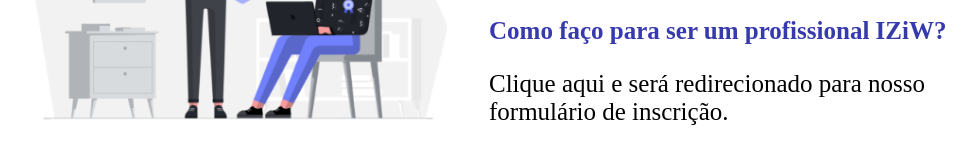
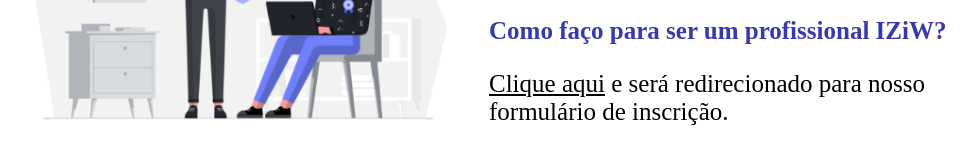
Before and after one commit to CarlosEduLima/test-site, a Next.js app: page / in a window 1280 px wide. Shown: the part 1078-1241 px from the top of the page, without its empty margins (151-1127 px from the left). Built offline with nearby package versions, Linux system fonts and the light colour scheme.

Commit message:
feat: add link

```diff
--- a/package.json
+++ b/package.json
@@ -11,6 +11,7 @@
     "build-storybook": "build-storybook -s public"
   },
   "dependencies": {
+    "@babel/plugin-proposal-do-expressions": "^7.14.5",
     "axios": "^0.23.0",
     "expo-font": "^9.2.1",
     "next": "11.1.2",
@@ -25,7 +26,6 @@
   },
   "devDependencies": {
     "@babel/core": "~7.9.0",
-    "typescript-eslint": "^0.0.1-alpha.0",
     "@storybook/addon-actions": "^6.3.12",
     "@storybook/addon-essentials": "^6.3.12",
     "@storybook/addon-knobs": "^5.3",
@@ -50,7 +50,8 @@
     "eslint-plugin-react": "^7.26.0",
     "eslint-plugin-react-hooks": "^4.2.0",
     "prettier": "2.4.1",
-    "typescript": "^4.4.4"
+    "typescript": "^4.4.4",
+    "typescript-eslint": "^0.0.1-alpha.0"
   },
   "browserslist": {
     "production": [
--- a/src/UI/components/what-makes-us-different/index.tsx
+++ b/src/UI/components/what-makes-us-different/index.tsx
@@ -1,5 +1,6 @@
 import React from 'react';
-import { Container, ContentLine, Text, Divider, SubContent, SubTitle, Title, ThisImage, SubContentRight, SubContentLeft } from './styles'
+import Link from 'next/link';
+import { Container, ContentLine, Text, Divider, SubTitle, Title, Image, SubContentRight, SubContentLeft, StyledLink } from './styles'
 import askingQuestions from '../../../assets/asking-questions.png';
 import startupIdea from '../../../assets/startup-idea.png';
 import workRiskFree from '../../../assets/work-risk-free.png';
@@ -13,7 +14,7 @@
       <Divider />
       <ContentLine>
         <SubContentLeft>
-          <ThisImage src={askingQuestions} />
+          <Image src={askingQuestions} />
         </SubContentLeft>
         <SubContentRight>
           <SubTitle>É de graça?</SubTitle>
@@ -27,17 +28,17 @@
           <Text>Na IziW prezamos sempre pela segurança de nossos clientes e colaboradores. Sempre checamos e verificamos as informações.</Text>
         </SubContentLeft>
         <SubContentRight>
-          <ThisImage src={startupIdea} />
+          <Image src={startupIdea} />
         </SubContentRight>
       </ContentLine>
 
       <ContentLine>
         <SubContentLeft>
-          <ThisImage src={workRiskFree} />
+          <Image src={workRiskFree} />
         </SubContentLeft>
         <SubContentRight>
           <SubTitle>Como faço para ser um profissional IZiW?</SubTitle>
-          <Text>Clique aqui e será redirecionado para nosso formulário de inscrição.</Text>
+          <Text><Link href="/temp"><StyledLink>Clique aqui</StyledLink></ Link> e será redirecionado para nosso formulário de inscrição.</Text>
         </SubContentRight>
       </ContentLine>
     </Container>
--- a/src/UI/components/what-makes-us-different/styles.ts
+++ b/src/UI/components/what-makes-us-different/styles.ts
@@ -1,7 +1,7 @@
 import styled from 'styled-components'
 import colors from '../../../utils/colors'
 import fonts from '../../../utils/fonts'
-import Image from 'next/image'
+import NextImage from 'next/image'
 
 export const Title = styled.h1`
   font-family: ${fonts.extraBold};
@@ -48,6 +48,14 @@
   color: ${colors.black};
   margin-bottom: 55px;
 `
-export const ThisImage = styled(Image)`
+export const StyledLink = styled.a`
+  font-size: 25px;
+  font-family: ${fonts.heading};
+  color: ${colors.black};
+  text-decoration: none;
+  text-decoration: underline;
+  cursor: pointer;
+`
+export const Image = styled(NextImage)`
   width: 545px;
 `
```
Also changed, not shown: 1 other file (tests, documents, lock files or other folders).
